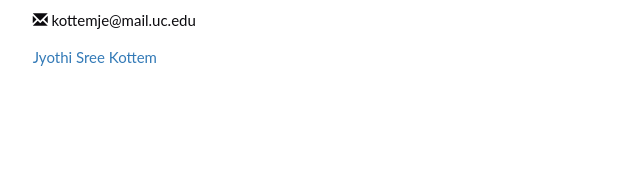
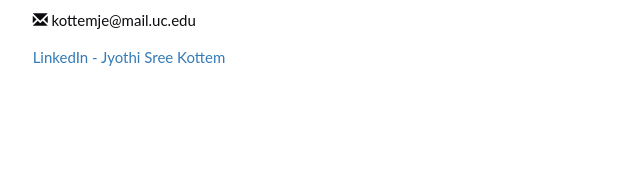
Before and after one commit to JyothiSreeK/JyothiSreeK.github.io, a plain HTML site: page index.html in a window 1280 px wide. Shown: the part 4975-5164 px from the top of the page, 219-859 px from the left. Drawn offline with nearby package versions, Linux system fonts and the light colour scheme.

Commit message:
Update index.html

```diff
--- a/index.html
+++ b/index.html
@@ -400,7 +400,7 @@
       <p><span class="glyphicon glyphicon-map-marker"></span> Cincinnati, Ohio, United States</p>
       <p><span class="glyphicon glyphicon-phone"></span> +1(513)-413-5625</p>
       <p><span class="glyphicon glyphicon-envelope"></span> kottemje@mail.uc.edu</p>
-      <a href="https://www.linkedin.com/in/jyothi-sree-kottem-0431471a4/">Jyothi Sree Kottem</a>
+      <a href="https://www.linkedin.com/in/jyothi-sree-kottem-0431471a4/">LinkedIn - Jyothi Sree Kottem</a>
     </div>
   </div>
 </div>
```
